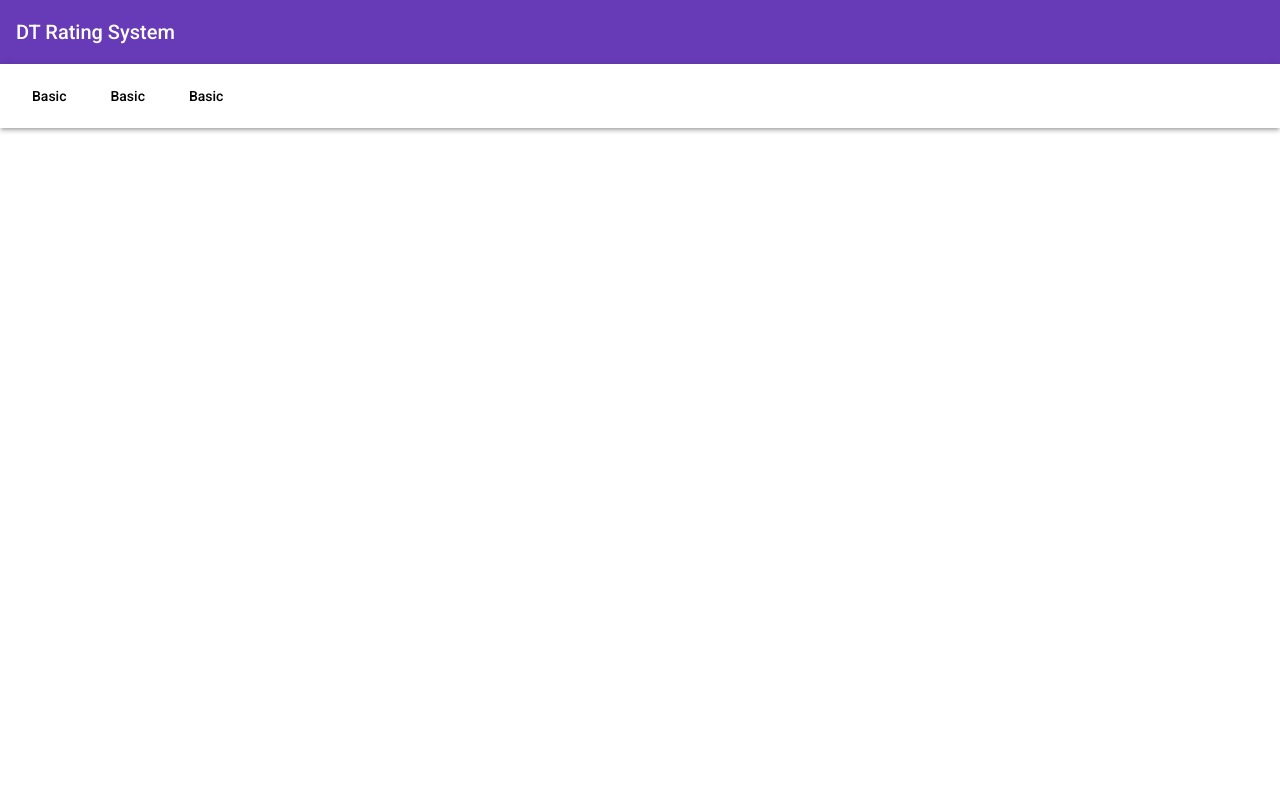
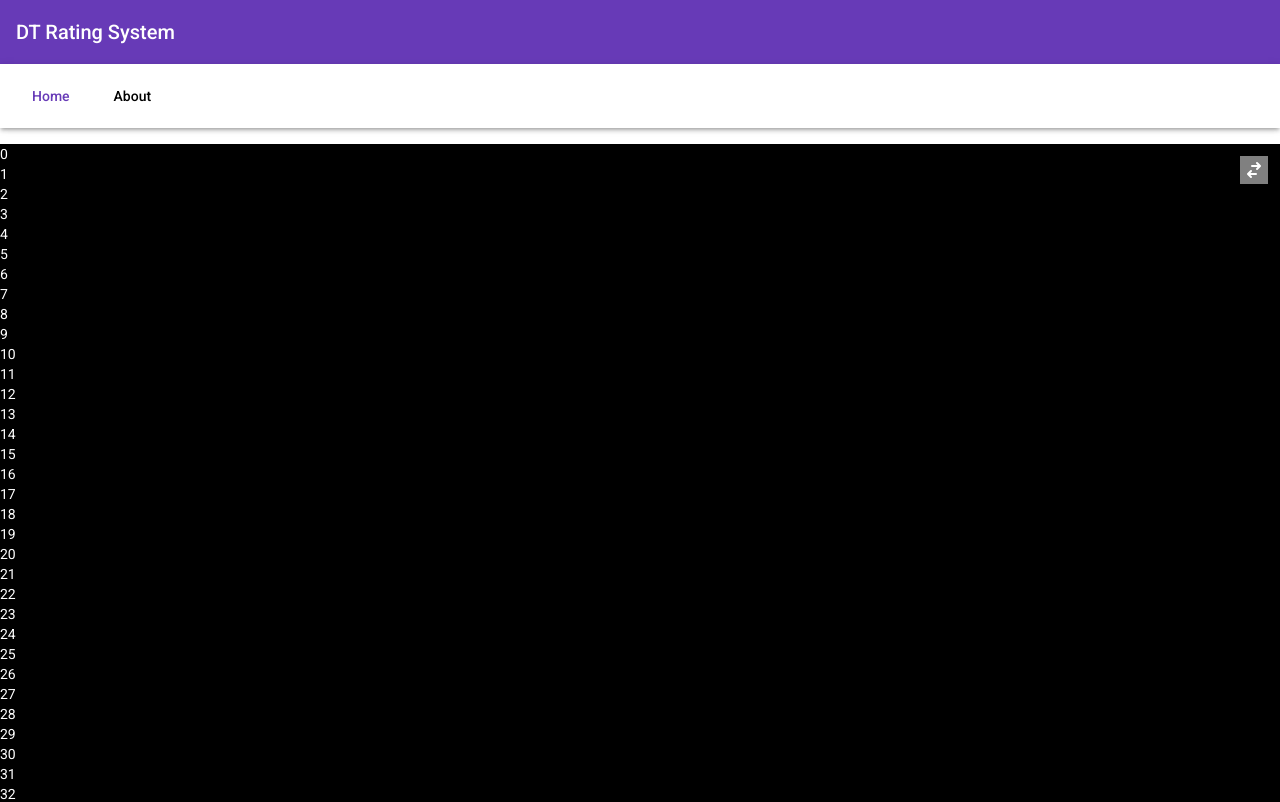
Before and after one commit to almahdi/dt-tierlist, an Angular app: page / in a window 1280 px wide. Shown: the top 802 px of the page. Built offline with nearby package versions, Linux system fonts and the light colour scheme.

Commit message:
navbar sticky

```diff
--- a/src/app/app.component.html
+++ b/src/app/app.component.html
@@ -1 +1,17 @@
-<router-outlet></router-outlet>
+<div>
+  <!-- Navbar -->
+  <div class="sticky w-full top-0 z-10 bg-white">
+    <mat-toolbar color="primary">
+      <span>DT Rating System</span>
+    </mat-toolbar>
+    <mat-toolbar-row class="flex gap-3 mat-elevation-z3">
+      <a mat-button color="primary">Home</a>
+      <button mat-button>About</button>
+    </mat-toolbar-row>
+  </div>
+  <div class="pb-4"></div>
+  <!-- End of Navbar -->
+
+  <router-outlet></router-outlet>
+
+</div>
--- a/src/app/pages/main/main.component.html
+++ b/src/app/pages/main/main.component.html
@@ -1,17 +1,16 @@
-<div class="sticky">
-    <mat-toolbar color="primary">
-        <span>DT Rating System</span>
-    </mat-toolbar>
-    <mat-toolbar-row class="flex gap-3 mat-elevation-z3">
-        <button mat-button>Basic</button>
-        <button mat-button>Basic</button>
-        <button mat-button>Basic</button>
-    </mat-toolbar-row>
+<!-- End of Appbar -->
+<div class="flex flex-col relative bg-black text-white">
+  <div class="absolute top-3 right-3 transform -translate-x-25 bg-white/50 p-1 hover:bg-white hover:text-black transition-all">
+    <svg
+      xmlns="http://www.w3.org/2000/svg"
+      class="h-5 w-5"
+      viewBox="0 0 20 20"
+      fill="currentColor"
+    >
+      <path
+        d="M8 5a1 1 0 100 2h5.586l-1.293 1.293a1 1 0 001.414 1.414l3-3a1 1 0 000-1.414l-3-3a1 1 0 10-1.414 1.414L13.586 5H8zM12 15a1 1 0 100-2H6.414l1.293-1.293a1 1 0 10-1.414-1.414l-3 3a1 1 0 000 1.414l3 3a1 1 0 001.414-1.414L6.414 15H12z"
+      />
+    </svg>
+  </div>
+  <div *ngFor="let item of items">{{ item }}</div>
 </div>
-<div class="pb-8"></div>
-<div>
-
-</div>
-<div class="flex relative bg-black">
-
-</div>
--- a/src/app/pages/main/main.component.ts
+++ b/src/app/pages/main/main.component.ts
@@ -1,26 +1,25 @@
-import { Component, OnInit } from "@angular/core";
-import { ReactiveFormsModule } from "@angular/forms";
-import {MatToolbarModule} from '@angular/material/toolbar';
-import {MatButtonModule} from '@angular/material/button';
+import { Component, OnInit } from '@angular/core';
+import { ReactiveFormsModule } from '@angular/forms';
+import { MatToolbarModule } from '@angular/material/toolbar';
+import { MatButtonModule } from '@angular/material/button';
+import { CommonModule } from '@angular/common';
 
 @Component({
   selector: 'app-main-page',
   templateUrl: './main.component.html',
   standalone: true,
   imports: [
+    CommonModule,
     ReactiveFormsModule,
     MatToolbarModule,
     MatButtonModule,
-
-    ]
+  ],
 })
 export class MainPageComponent implements OnInit {
-    constructor() { }
-    ngOnInit(): void {
-
-    }
+  items = [...Array(100)].map((_, i) => i);
+  constructor() {}
+  ngOnInit(): void {}
   onSubmit(model: any) {
     console.log({ model });
   }
-
-};
+}
```
Also changed, not shown: src/app/app.module.ts (+6 -1 lines), 1 other file (tests, documents, lock files or other folders). Lines whose indentation alone changed are shown as unchanged.
